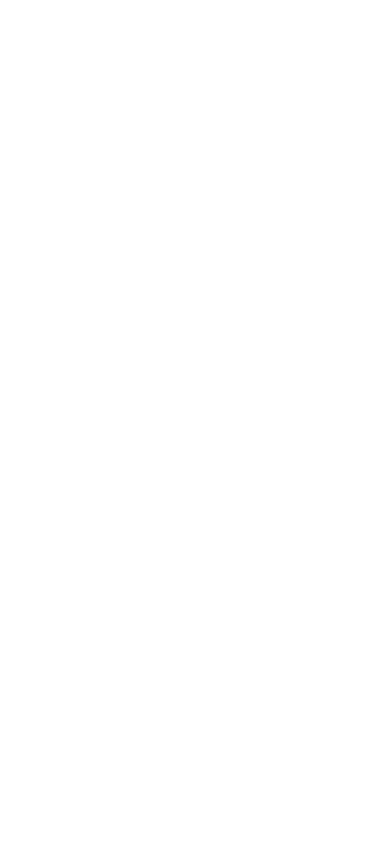
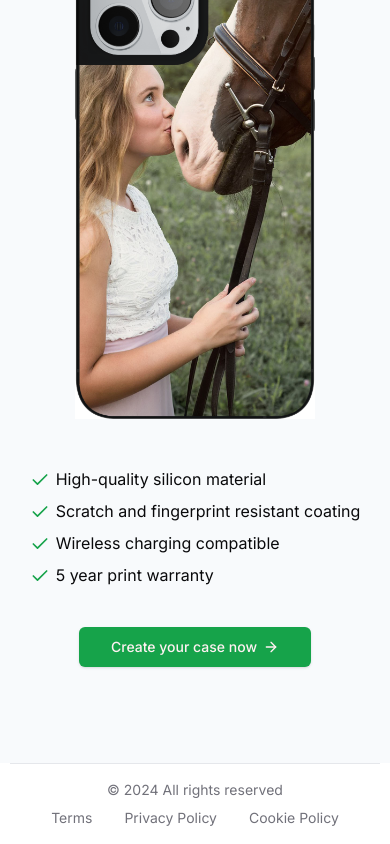
Before and after one commit to martinromario55/nextjs-cobracase, a Next.js app: page / in a window 390 px wide. Shown: the part 4576-5420 px from the top of the page. Before the commit the page ends 3632 px from the top, so only its background shows below. Built offline with nearby package versions, Linux system fonts and the light colour scheme; no server answers.

Commit message:
Finishing the landing Page

```diff
--- a/src/app/layout.tsx
+++ b/src/app/layout.tsx
@@ -2,6 +2,7 @@
 import { Inter } from "next/font/google";
 import "./globals.css";
 import Navbar from "@/components/Navbar";
+import Footer from "@/components/Footer";
 
 const inter = Inter({ subsets: ["latin"] });
 
@@ -20,6 +21,7 @@
       <body className={inter.className}>
         <Navbar />
         {children}
+        <Footer />
       </body>
     </html>
   );
--- a/src/app/page.tsx
+++ b/src/app/page.tsx
@@ -2,50 +2,52 @@
 import MaxWidthWrapper from "@/components/MaxWidthWrapper";
 import Phone from "@/components/Phone";
 import Reviews from "@/components/Reviews";
-import { Check, Star } from "lucide-react";
+import { buttonVariants } from "@/components/ui/button";
+import { ArrowRight, Check, Star } from "lucide-react";
 import Image from "next/image";
+import Link from "next/link";
 import React from "react";
 
 const Home = () => {
   return (
     <div className="bg-slate-50">
       <section>
-        <MaxWidthWrapper className="pb-24 pt-10 lg:grid lg:grid-cols-3 sm:pb-32 lg:gap-x-0 xl:gap-x-8 lg:pt-24 xl:pt-32 lg:pb-52">
+        <MaxWidthWrapper className="pb-24 pt-10 sm:pb-32 lg:grid lg:grid-cols-3 lg:gap-x-0 lg:pb-52 lg:pt-24 xl:gap-x-8 xl:pt-32">
           <div className="col-span-2 px-6 lg:px-0 lg:pt-4">
-            <div className="relative mx-auto text-center lg:text-left flex flex-col items-center lg:items-start">
-              <div className="absolute w-28 left-0 -top-20 hidden lg:block">
+            <div className="relative mx-auto flex flex-col items-center text-center lg:items-start lg:text-left">
+              <div className="absolute -top-20 left-0 hidden w-28 lg:block">
                 <img src={"/snake-1.png"} alt="Logo" className="w-full" />
               </div>
-              <h1 className="relative w-fit tracking-tight text-balance mt-16 font-bold !leading-tight text-gray-900 text-5xl md:text-6xl lg:text-7xl">
+              <h1 className="relative mt-16 w-fit text-balance text-5xl font-bold !leading-tight tracking-tight text-gray-900 md:text-6xl lg:text-7xl">
                 Your Image on a{" "}
                 <span className="bg-green-600 px-2 text-white">Custom</span>{" "}
                 Phone Case
               </h1>
-              <p className="mt-8 text-lg lg:pr-10 max-w-prose text-center lg:text-left text-balance md:text-wrap">
+              <p className="mt-8 max-w-prose text-balance text-center text-lg md:text-wrap lg:pr-10 lg:text-left">
                 Capture your favourite memories with your own,{" "}
                 <span className="font-semibold">one-of-one</span> phone case.
                 CaseCobra allows you to protect your memories, not just your
                 phone case.
               </p>
 
-              <ul className="mt-8 space-y-2 text-left font-medium flex flex-col items-center sm:items-start">
+              <ul className="mt-8 flex flex-col items-center space-y-2 text-left font-medium sm:items-start">
                 <div className="space-y-2">
-                  <li className="flex gap-1.5 items-center text-left">
+                  <li className="flex items-center gap-1.5 text-left">
                     <Check className="h-5 w-5 shrink-0 text-green-600" />
                     High-quality, durable material
                   </li>
-                  <li className="flex gap-1.5 items-center text-left">
+                  <li className="flex items-center gap-1.5 text-left">
                     <Check className="h-5 w-5 shrink-0 text-green-600" />5 year
                     print guarantee
                   </li>
-                  <li className="flex gap-1.5 items-center text-left">
+                  <li className="flex items-center gap-1.5 text-left">
                     <Check className="h-5 w-5 shrink-0 text-green-600" />
                     Mordern iPhone models supported
                   </li>
                 </div>
               </ul>
 
-              <div className="mt-12 flex flex-col sm:flex-row items-center sm:items-start gap-5">
+              <div className="mt-12 flex flex-col items-center gap-5 sm:flex-row sm:items-start">
                 <div className="flex -space-x-4">
                   <img
                     src={"/users/user-1.png"}
@@ -74,13 +76,13 @@
                   />
                 </div>
 
-                <div className="flex flex-col justify-between items-center sm:items-start">
+                <div className="flex flex-col items-center justify-between sm:items-start">
                   <div className="flex gap-0.5">
-                    <Star className="h-4 w-4 text-green-600 fill-green-600" />
-                    <Star className="h-4 w-4 text-green-600 fill-green-600" />
-                    <Star className="h-4 w-4 text-green-600 fill-green-600" />
-                    <Star className="h-4 w-4 text-green-600 fill-green-600" />
-                    <Star className="h-4 w-4 text-green-600 fill-green-600" />
+                    <Star className="h-4 w-4 fill-green-600 text-green-600" />
+                    <Star className="h-4 w-4 fill-green-600 text-green-600" />
+                    <Star className="h-4 w-4 fill-green-600 text-green-600" />
+                    <Star className="h-4 w-4 fill-green-600 text-green-600" />
+                    <Star className="h-4 w-4 fill-green-600 text-green-600" />
                   </div>
 
                   <p>
@@ -91,16 +93,16 @@
             </div>
           </div>
 
-          <div className="col-span-full lg:col-span-1 w-full flex justify-center px-8 sm:px-16 md:px-0 mt-32 lg:mx-0 lg:mt-20 h-fit">
+          <div className="col-span-full mt-32 flex h-fit w-full justify-center px-8 sm:px-16 md:px-0 lg:col-span-1 lg:mx-0 lg:mt-20">
             <div className="relative md:max-w-xl">
               <img
                 src={"/your-image.png"}
                 alt="phone case"
-                className="absolute w-40 lg:w-52 left-56 -top-20 select-none hidden sm:block lg:hidden xl:block"
+                className="absolute -top-20 left-56 hidden w-40 select-none sm:block lg:hidden lg:w-52 xl:block"
               />
               <img
                 src="/line.png"
-                className="absolute w-20 -left-6 -bottom-6 select-none"
+                className="absolute -bottom-6 -left-6 w-20 select-none"
               />
               <Phone className="w-64" imgSrc="/testimonials/1.jpg" />
             </div>
@@ -111,39 +113,39 @@
       {/* Value proposition section */}
       <section className="bg-slate-100 py-24">
         <MaxWidthWrapper className="flex flex-col items-center gap-16 sm:gap-32">
-          <div className="flex flex-col lg:flex-row items-center gap-4 sm:gap-6">
-            <h2 className="order-1 mt-2 tracking-tight text-center text-balance !leading-tight font-bold text-5xl md:text-6xl text-gray-900">
+          <div className="flex flex-col items-center gap-4 sm:gap-6 lg:flex-row">
+            <h2 className="order-1 mt-2 text-balance text-center text-5xl font-bold !leading-tight tracking-tight text-gray-900 md:text-6xl">
               What our{" "}
               <span className="relative px-2">
                 customers{" "}
-                <Icons.underline className="hidden sm:block pointer-events-none absolute inset-x-0 -bottom-6 text-green-500" />
+                <Icons.underline className="pointer-events-none absolute inset-x-0 -bottom-6 hidden text-green-500 sm:block" />
               </span>{" "}
               say
             </h2>
-            <img src="/snake-2.png" className="w-24 order-0 lg:order-2" />
+            <img src="/snake-2.png" className="order-0 w-24 lg:order-2" />
           </div>
 
-          <div className="mx-auto grid max-w-2xl grid-cols-1 px-4 lg:mx-0 lg:max-w-none lg:grid-cols-2 gap-y-16">
+          <div className="mx-auto grid max-w-2xl grid-cols-1 gap-y-16 px-4 lg:mx-0 lg:max-w-none lg:grid-cols-2">
             <div className="flex flex-auto flex-col gap-4 lg:pr-8 xl:pr-20">
-              <div className="flex gap-0.5 mb-2">
-                <Star className="h-5 w-5 text-green-600 fill-green-600" />
-                <Star className="h-5 w-5 text-green-600 fill-green-600" />
-                <Star className="h-5 w-5 text-green-600 fill-green-600" />
-                <Star className="h-5 w-5 text-green-600 fill-green-600" />
-                <Star className="h-5 w-5 text-green-600 fill-green-600" />
+              <div className="mb-2 flex gap-0.5">
+                <Star className="h-5 w-5 fill-green-600 text-green-600" />
+                <Star className="h-5 w-5 fill-green-600 text-green-600" />
+                <Star className="h-5 w-5 fill-green-600 text-green-600" />
+                <Star className="h-5 w-5 fill-green-600 text-green-600" />
+                <Star className="h-5 w-5 fill-green-600 text-green-600" />
               </div>
               <div className="text-lg leading-8">
                 <p>
                   &quot;The case feels durable and I even got a compliment on
                   the design. Had the case for two and a half months now and{" "}
-                  <span className="p-0.5 bg-slate-800 text-white">
+                  <span className="bg-slate-800 p-0.5 text-white">
                     the image is super clear
                   </span>
                   , on the case I had before, the image started fading into
                   yellow-ish color after a couple weeks. Love it.&quot;
                 </p>
               </div>
-              <div className="flex gap-4 mt-2">
+              <div className="mt-2 flex gap-4">
                 <img
                   src={"/users/user-1.png"}
                   alt="user image"
@@ -151,7 +153,7 @@
                 />
                 <div className="flex flex-col">
                   <p className="font-semibold">James</p>
-                  <div className="flex gap-1.5 items-center text-zinc-600">
+                  <div className="flex items-center gap-1.5 text-zinc-600">
                     <Check className="h-4 w-4 stroke-[3px] text-green-600" />
                     <p className="text-sm">Verified Purchase</p>
                   </div>
@@ -161,14 +163,14 @@
           </div>
 
           {/* Second user review */}
-          <div className="mx-auto grid max-w-2xl grid-cols-1 px-4 lg:mx-0 lg:max-w-none lg:grid-cols-2 gap-y-16">
+          <div className="mx-auto grid max-w-2xl grid-cols-1 gap-y-16 px-4 lg:mx-0 lg:max-w-none lg:grid-cols-2">
             <div className="flex flex-auto flex-col gap-4 lg:pr-8 xl:pr-20">
-              <div className="flex gap-0.5 mb-2">
-                <Star className="h-5 w-5 text-green-600 fill-green-600" />
-                <Star className="h-5 w-5 text-green-600 fill-green-600" />
-                <Star className="h-5 w-5 text-green-600 fill-green-600" />
-                <Star className="h-5 w-5 text-green-600 fill-green-600" />
-                <Star className="h-5 w-5 text-green-600 fill-green-600" />
+              <div className="mb-2 flex gap-0.5">
+                <Star className="h-5 w-5 fill-green-600 text-green-600" />
+                <Star className="h-5 w-5 fill-green-600 text-green-600" />
+                <Star className="h-5 w-5 fill-green-600 text-green-600" />
+                <Star className="h-5 w-5 fill-green-600 text-green-600" />
+                <Star className="h-5 w-5 fill-green-600 text-green-600" />
               </div>
               <div className="text-lg leading-8">
                 <p>
@@ -176,13 +178,13 @@
                   pocket and that led to some pretty heavy scratchmarks on all
                   of my last phone cases. This one, besides a barely noticeable
                   scratch on the corner,{" "}
-                  <span className="p-0.5 bg-slate-800 text-white">
+                  <span className="bg-slate-800 p-0.5 text-white">
                     looks brand new after about half a year
                   </span>
                   . I dig it.&quot;
                 </p>
               </div>
-              <div className="flex gap-4 mt-2">
+              <div className="mt-2 flex gap-4">
                 <img
                   src={"/users/user-4.jpg"}
                   alt="user image"
@@ -190,7 +192,7 @@
                 />
                 <div className="flex flex-col">
                   <p className="font-semibold">Jonathan</p>
-                  <div className="flex gap-1.5 items-center text-zinc-600">
+                  <div className="flex items-center gap-1.5 text-zinc-600">
                     <Check className="h-4 w-4 stroke-[3px] text-green-600" />
                     <p className="text-sm">Verified Purchase</p>
                   </div>
@@ -204,6 +206,72 @@
           <Reviews />
         </div>
       </section>
+
+      <section>
+        <MaxWidthWrapper className="py-24">
+          <div className="mb-12 px-6 lg:px-8">
+            <div className="mx-auto max-w-2xl sm:text-center">
+              <h2 className="order-1 mt-2 text-balance text-center text-5xl font-bold !leading-tight tracking-tight text-gray-900 md:text-6xl">
+                Upload your photo and get{" "}
+                <span className="relative bg-green-600 px-2 text-white">
+                  your own case{" "}
+                </span>{" "}
+                now
+              </h2>
+            </div>
+          </div>
+
+          <div className="mx-auto max-w-6xl px-6 lg:px-8">
+            <div className="relative flex grid-cols-2 flex-col items-center gap-40 md:grid">
+              <img
+                src="/arrow.png"
+                alt="arrow"
+                className="absolute left-1/2 top-[25rem] z-10 -translate-x-1/2 -translate-y-1/2 rotate-90 md:top-1/2 md:rotate-0"
+              />
+
+              <div className="relative h-80 w-full max-w-sm rounded-xl bg-gray-900/5 ring-inset ring-gray-900/10 md:h-full md:justify-self-end lg:rounded-2xl">
+                <img
+                  src="/horse.jpg"
+                  className="h-full w-full rounded-md bg-white object-cover shadow-2xl ring-1 ring-gray-900/10"
+                />
+              </div>
+              <Phone className="w-60" imgSrc="/horse_phone.jpg" />
+            </div>
+          </div>
+
+          <ul className="mx-auto mt-12 w-fit max-w-prose space-y-2 sm:text-lg">
+            <li className="w-fit">
+              <Check className="mr-1.5 inline h-5 w-5 text-green-600" />
+              High-quality silicon material
+            </li>
+            <li className="w-fit">
+              <Check className="mr-1.5 inline h-5 w-5 text-green-600" />
+              Scratch and fingerprint resistant coating
+            </li>
+            <li className="w-fit">
+              <Check className="mr-1.5 inline h-5 w-5 text-green-600" />
+              Wireless charging compatible
+            </li>
+            <li className="w-fit">
+              <Check className="mr-1.5 inline h-5 w-5 text-green-600" />5 year
+              print warranty
+            </li>
+
+            <div className="flex justify-center">
+              <Link
+                href={"/configure/Upload"}
+                className={buttonVariants({
+                  size: "lg",
+                  className: "mx-auto mt-8",
+                })}
+              >
+                Create your case now
+                <ArrowRight className="ml-1.5 h-4 w-4" />
+              </Link>
+            </div>
+          </ul>
+        </MaxWidthWrapper>
+      </section>
     </div>
   );
 };
--- /dev/null
+++ b/src/components/Footer.tsx
@@ -0,0 +1,45 @@
+import Link from "next/link";
+import MaxWidthWrapper from "./MaxWidthWrapper";
+
+const Footer = () => {
+  return (
+    <footer className="relative h-20 bg-white">
+      <MaxWidthWrapper>
+        <div className="border-t border-gray-200" />
+
+        <div className="flex h-full flex-col items-center justify-center md:flex-row md:justify-between">
+          <div className="pb-2 text-center md:pb-0 md:text-left">
+            <p className="text-sm text-muted-foreground">
+              &copy; {new Date().getFullYear()} All rights reserved
+            </p>
+          </div>
+
+          <div className="flex items-center justify-center">
+            <div className="flex space-x-8">
+              <Link
+                href="#"
+                className="text-sm text-muted-foreground hover:text-gray-600"
+              >
+                Terms
+              </Link>
+              <Link
+                href="#"
+                className="text-sm text-muted-foreground hover:text-gray-600"
+              >
+                Privacy Policy
+              </Link>
+              <Link
+                href="#"
+                className="text-sm text-muted-foreground hover:text-gray-600"
+              >
+                Cookie Policy
+              </Link>
+            </div>
+          </div>
+        </div>
+      </MaxWidthWrapper>
+    </footer>
+  );
+};
+
+export default Footer;
```
